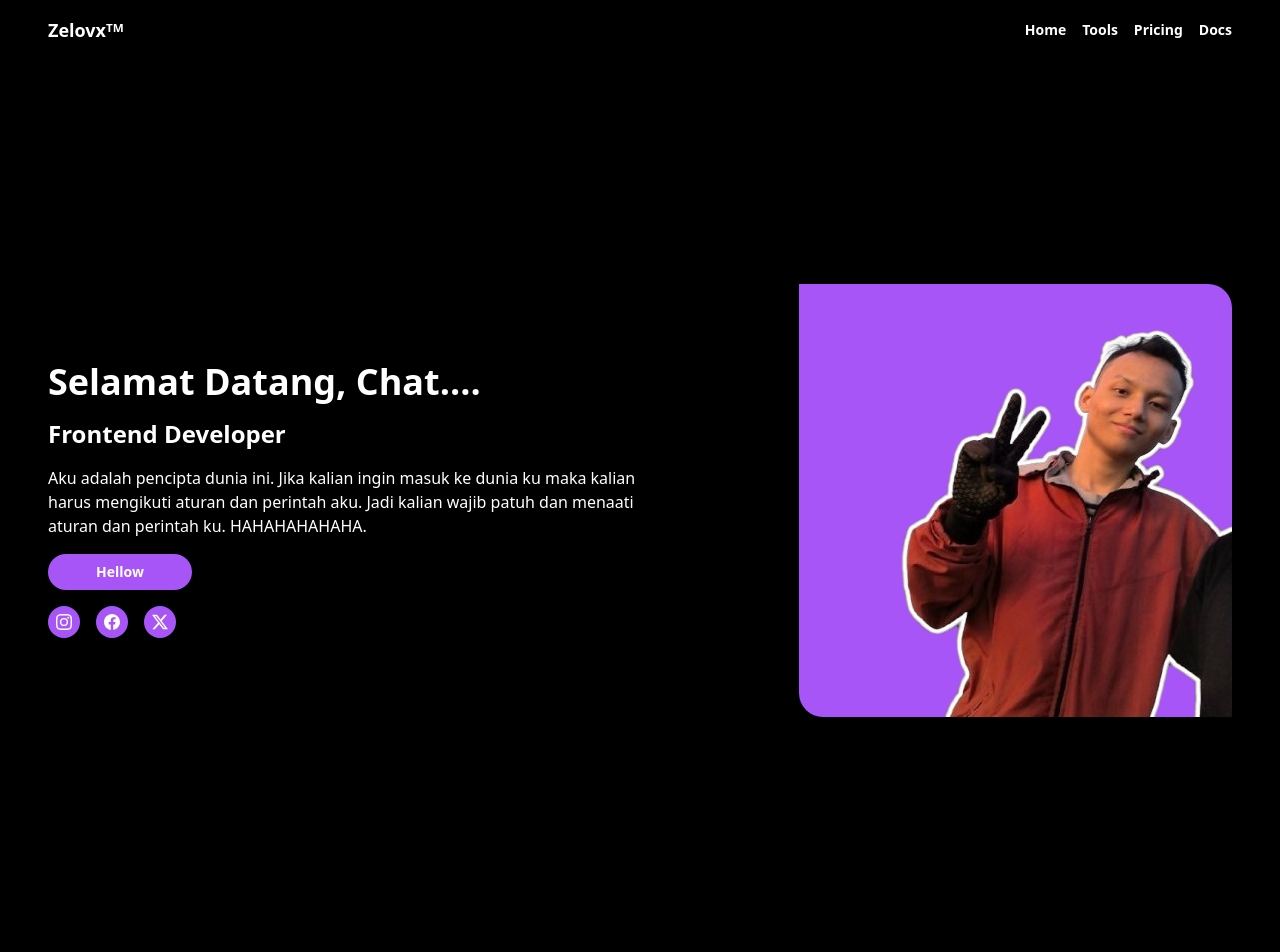
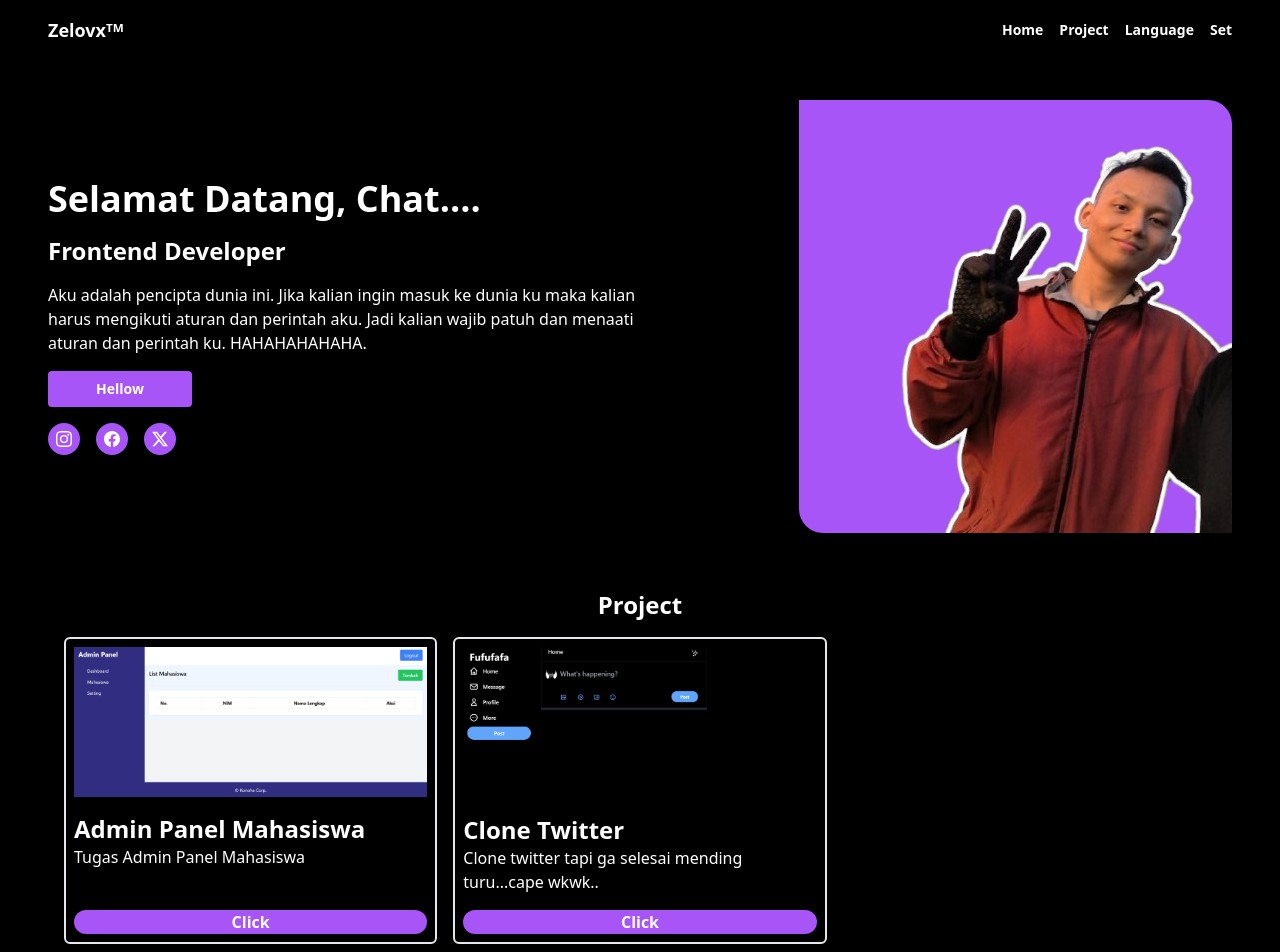
Before and after one commit to Habibienurseptian/portalzelovx, a React (Vite) app: page / in a window 1280 px wide. Shown: the top 952 px of the page. Built offline with nearby package versions, Linux system fonts and the light colour scheme.

Commit message:
first commit

```diff
--- a/package.json
+++ b/package.json
@@ -10,8 +10,11 @@
     "preview": "vite preview"
   },
   "dependencies": {
+    "framer-motion": "^12.4.11",
+    "lucide-react": "^0.479.0",
     "react": "^19.0.0",
-    "react-dom": "^19.0.0"
+    "react-dom": "^19.0.0",
+    "react-icons": "^5.5.0"
   },
   "devDependencies": {
     "@eslint/js": "^9.19.0",
--- a/src/App.jsx
+++ b/src/App.jsx
@@ -25,22 +25,22 @@ function App() {
     return(
       <>
         <Navbar />
-        <section className='px-12 py-10'>
-          <div className='flex h-screen'>
+        <section id='profile' className='px-12 py-10'>
+          <div className='flex h-full'>
             <div className='w-[50%] flex items-center justify-center animate-split-in-left'>
               <div className='flex flex-col'>
                 <h1 className='font-bold text-4xl py-2'>Selamat Datang, Chat....</h1>
                 <h2 className='font-bold text-2xl py-2'>Frontend Developer</h2>
                 <p  className='font-medium text-base py-2'>Aku adalah pencipta dunia ini. Jika kalian ingin masuk ke dunia ku maka kalian harus mengikuti aturan dan perintah aku. Jadi kalian wajib patuh dan menaati aturan dan perintah ku. HAHAHAHAHAHA.</p>
                 <div className='flex gap-4 py-2'>
-                  <button className='bg-purple-500 hover:bg-purple-950 px-12 py-2 rounded-full transition duration-300 ease-in-out hover:scale-110'><h2 className='font-semibold text-sm'>Hellow</h2></button>
+                  <button className='bg-purple-500 hover:bg-purple-950 px-12 py-2 rounded transition duration-300 ease-in-out hover:scale-110'><h2 className='font-semibold text-sm'>Hellow</h2></button>
                 </div>
                 {/*Icon Sosial Media*/}
                 <IconSosmed />
 
               </div>
             </div>
-            <div className='w-[50%] flex items-center justify-center animate-split-in-top'>
+            <div className='w-[50%] flex items-center justify-center animate-split-in-right'>
               <div className='flex ml-auto'>
                 <img className='bg-purple-500 hover:bg-gradient-to-tr from-[#f9ce34] via-[#ee2a7b] to-[#6228d7]  rounded-bl-3xl rounded-tr-3xl transition duration-300 hover:scale-105' src={Foto} alt="Foto" />
               </div>
@@ -48,39 +48,45 @@ function App() {
           </div>
         </section>
 
-        <section className='px-12'>
-          <div className='h-screen w-full flex flex-col items-center py-4'>
+        <section id='project' className='px-12'>
+          <div className='h-full w-full flex flex-col items-center py-4 animate-split-in-left'>
             <h2 className='text-2xl font-semibold'>Project</h2>
             <div className='mt-4'>
-              <div className='flex flex-row gap-4 px-4 mb-4'>
-                <div className='flex flex-col gap-2'>
-                  <div className='px-2 py-2 rounded-md border-2'>
+              <div className='grid grid-rows-1 grid-cols-3 grid-flow-row gap-4 px-4 mb-4'>
+                <div className='flex flex-col gap-2 border-2 p-2 h-full rounded-md'>
+                  <div className='flex flex-col justify-between h-full'>
                     <a href="https://admpnl.vercel.app/"><img src={Porto1} alt="" /></a>
                     <div className='py-4'>
                       <h2 className='font-semibold text-2xl'>Admin Panel Mahasiswa</h2>
-                      <p>Tugas Admin Panel Mahasiswa</p>
+                      <p className='font-light'>Tugas Admin Panel Mahasiswa</p>
                     </div>
-                    <a href="https://admpnl.vercel.app/"><button className='bg-purple-500 hover:bg-purple-950 rounded-full transition duration-300 ease-in-out hover:scale-105 w-[20%] font-bold'>Click</button></a>
+                    <button className='bg-purple-500 hover:bg-purple-950 rounded-full transition duration-300 ease-in-out hover:scale w-full mt-auto font-bold'><a href="https://admpnl.vercel.app/">Click</a></button>
                   </div>
                 </div>
 
-                <div className='flex flex-col gap-2'>
-                  <div className='px-2 py-2 rounded-md border-2'>
+                <div className='flex flex-col gap-2 border-2 p-2 h-full rounded-md'>
+                  <div className='flex flex-col justify-between h-full'>
                     <a href="https://frmfufufafa.vercel.app/"><img src={Porto2} alt="" /></a>
                     <div className='py-4'>
                       <h2 className='font-semibold text-2xl'>Clone Twitter</h2>
-                      <p>Clone twitter tapi ga selesai mending turu...cape wkwk..</p>
+                      <p className='font-light'>Clone twitter tapi ga selesai mending turu...cape wkwk..</p>
                     </div>
-                    <a href="https://frmfufufafa.vercel.app/"><button className='bg-purple-500 hover:bg-purple-950 rounded-full transition duration-300 ease-in-out hover:scale-105 w-[20%] font-bold'>Click</button></a>
+                    <button className='bg-purple-500 hover:bg-purple-950 rounded-full transition duration-300 ease-in-out hover:scale w-full font-bold'><a href="https://frmfufufafa.vercel.app/">Click</a></button>
                   </div>
                 </div>
+
               </div>
 
-              <div className='items-center justify-center flex py-4'>
-                <button className='bg-purple-500 w-[10%] hover:bg-purple-950 rounded-full transition duration-300 ease-in-out hover:scale-105 font-bold'>GitHub</button>
+              <div className='items-center justify-center flex'>
+                <button className='bg-purple-500 w-[25%] hover:bg-purple-950 rounded-full transition duration-300 ease-in-out hover:scale-95 font-bold'>GitHub</button>
               </div>
+            </div>
+          </div>
+        </section>
 
-            </div>
+        <section id='language' className='px-12'>
+          <div className='h-screen w-full flex flex-col items-center py-4'>
+            <h2 className='text-2xl font-semibold'>Language</h2>
           </div>
         </section>
       </>
@@ -97,7 +103,7 @@ function App() {
                 <h2 className='font-bold text-2xl py-2'>Frontend Developer</h2>
                 <p  className='font-medium text-base py-2'>Aku adalah pencipta dunia ini. Jika kalian ingin masuk ke dunia ku maka kalian harus mengikuti aturan dan perintah aku. Jadi kalian wajib patuh dan menaati aturan dan perintah ku. HAHAHAHAHAHA.</p>
                 <div className='flex gap-4 py-2'>
-                  <button className='bg-purple-500 hover:bg-purple-950 px-12 py-2 rounded-full transition duration-300 ease-in-out hover:scale-110'><h2 className='font-semibold text-sm'>Hellow</h2></button>
+                  <button className='bg-purple-500 hover:bg-purple-950 px-12 py-2 rounded transition duration-300 ease-in-out hover:scale-110'><h2 className='font-semibold text-sm'>Hellow</h2></button>
                 </div>
                 {/*Icon Sosial Media*/}
                 <IconSosmed />
@@ -111,42 +117,42 @@ function App() {
           </div>
         </section>
 
-        <section className='px-12'>
-          <div className='h-screen w-full flex flex-col items-center py-4'>
-          <h2 className='text-2xl font-semibold'>Project</h2>
+        <section id='project' className='px-12'>
+          <div className='h-full w-full flex flex-col items-center py-4 animate-split-in-left'>
+            <h2 className='text-2xl font-semibold'>Project</h2>
             <div className='mt-4'>
-              <div className='flex flex-col gap-4 px-4 mb-4'>
-                <div className='flex flex-col gap-2'>
-                  <div className='px-2 py-2 rounded-md border-2'>
+              <div className='grid gap-4 px-4 mb-4'>
+                <div className='flex flex-col gap-2 border-2 p-2 h-full rounded-md'>
+                  <div className='flex flex-col justify-between h-full'>
                     <a href="https://admpnl.vercel.app/"><img src={Porto1} alt="" /></a>
                     <div className='py-4'>
                       <h2 className='font-semibold text-2xl'>Admin Panel Mahasiswa</h2>
-                      <p>Tugas Admin Panel Mahasiswa</p>
+                      <p className='font-light'>Tugas Admin Panel Mahasiswa</p>
                     </div>
-                    <a href="https://admpnl.vercel.app/"><button className='bg-purple-500 hover:bg-purple-950 rounded-full transition duration-300 ease-in-out hover:scale-105 w-[50%] font-bold'>Click</button></a>
+                    <button className='bg-purple-500 hover:bg-purple-950 rounded-full transition duration-300 ease-in-out hover:scale w-full mt-auto font-bold'><a href="https://admpnl.vercel.app/">Click</a></button>
                   </div>
                 </div>
 
-                <div className='flex flex-col gap-2'>
-                  <div className='px-2 py-2 rounded-md border-2'>
+                <div className='flex flex-col gap-2 border-2 p-2 h-full rounded-md'>
+                  <div className='flex flex-col justify-between h-full'>
                     <a href="https://frmfufufafa.vercel.app/"><img src={Porto2} alt="" /></a>
                     <div className='py-4'>
                       <h2 className='font-semibold text-2xl'>Clone Twitter</h2>
-                      <p>Clone twitter tapi ga selesai mending turu...cape wkwk..</p>
+                      <p className='font-light'>Clone twitter tapi ga selesai mending turu...cape wkwk..</p>
                     </div>
-                    <a href="https://frmfufufafa.vercel.app/"><button className='bg-purple-500 hover:bg-purple-950 rounded-full transition duration-300 ease-in-out hover:scale-105 w-[50%] font-bold'>Click</button></a>
+                    <button className='bg-purple-500 hover:bg-purple-950 rounded-full transition duration-300 ease-in-out hover:scale w-full font-bold'><a href="https://frmfufufafa.vercel.app/">Click</a></button>
                   </div>
                 </div>
 
-              </div>
-
-              <div className='items-center justify-center flex py-4'>
-                <button className='bg-purple-500 w-[50%] hover:bg-purple-950 rounded-full transition duration-300 ease-in-out hover:scale-105 font-bold'>GitHub</button>
+                <div className='items-center justify-center flex mb-8 mt-2'>
+                  <button className='bg-purple-500 w-full hover:bg-purple-950 rounded-full transition duration-300 ease-in-out hover:scale-95 font-bold'>GitHub</button>
+                </div>
               </div>
 
             </div>
           </div>
         </section>
+
       </>
     )
   }
--- a/src/components/navbar.jsx
+++ b/src/components/navbar.jsx
@@ -6,10 +6,10 @@ function Navbar(){
         <nav className='flex px-12 py-4 items-center'>
           <h1 className='mr-auto font-extrabold text-lg'>Zelovxᵀᴹ</h1>
           <ul className='flex flex-row gap-4 font-semibold text-sm'>
-            <li className='hover:text-purple-500'><a href="">Home</a></li>
-            <li className='hover:text-purple-500'><a href="">Tools</a></li>
-            <li className='hover:text-purple-500'><a href="">Pricing</a></li>
-            <li className='hover:text-purple-500'><a href="">Docs</a></li>
+            <li className='hover:text-purple-500'><a href="#profile">Home</a></li>
+            <li className='hover:text-purple-500'><a href="#project">Project</a></li>
+            <li className='hover:text-purple-500'><a href="#language">Language</a></li>
+            <li className='hover:text-purple-500'><a href="">Set  </a></li>
           </ul>
         </nav>
       </section>
```
Also changed, not shown: 1 other file (tests, documents, lock files or other folders).
